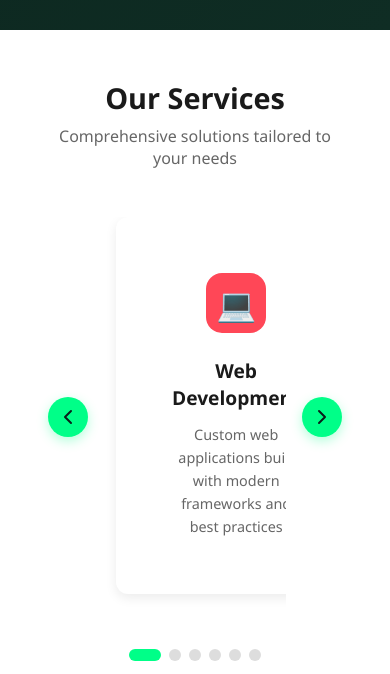
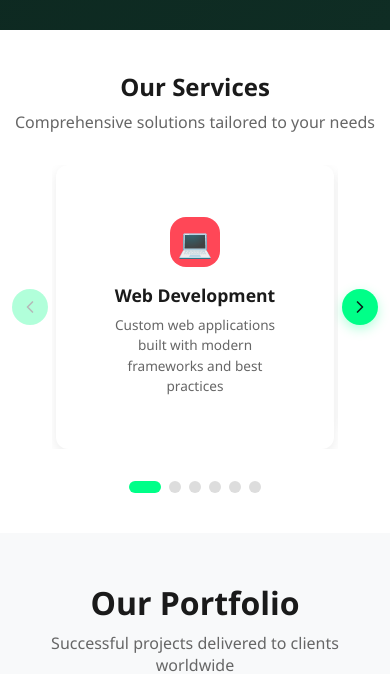
Before and after one commit to Techne-Fixer/Techne-Fixer, a Vue app in the folder frontend_techne/: page / in a window 390 px wide. Shown: the part 814-1488 px from the top of the page. Built offline with nearby package versions, Linux system fonts and the light colour scheme.

Commit message:
Bug/home services (#17)
* MVP services finished

* MVP portfolio

* Fixed the navbar mobile and fixed the 100% width issue in the mobile

* Fixed the home-services in mobile

```diff
--- a/frontend_techne/src/components/public/ServicesCarousel.vue
+++ b/frontend_techne/src/components/public/ServicesCarousel.vue
@@ -8,19 +8,29 @@
       </div>
 
       <div class="carousel-wrapper">
-        <button class="carousel-btn prev" @click="prevSlide" aria-label="Previous">
+        <button
+          class="carousel-btn prev"
+          @click="prevSlide"
+          :disabled="currentIndex === 0"
+          aria-label="Previous">
           <svg width="24" height="24" viewBox="0 0 24 24" fill="none">
             <path d="M15 18L9 12L15 6" stroke="currentColor" stroke-width="2" stroke-linecap="round" stroke-linejoin="round"/>
           </svg>
         </button>
 
         <div class="carousel-track-container">
-          <div class="carousel-track" :style="{ transform: `translateX(-${currentIndex * (100 / visibleSlides)}%)` }">
+          <div
+            class="carousel-track"
+            :style="trackStyle"
+            @touchstart="handleTouchStart"
+            @touchmove="handleTouchMove"
+            @touchend="handleTouchEnd"
+          >
             <div
               v-for="(service, index) in services"
               :key="index"
               class="service-card"
-              :style="{ flex: `0 0 ${100 / visibleSlides}%` }"
+              :style="cardStyle"
             >
               <BaseCard variant="elevated" hoverable padding="large">
                 <div class="card-content">
@@ -35,7 +45,11 @@
           </div>
         </div>
 
-        <button class="carousel-btn next" @click="nextSlide" aria-label="Next">
+        <button
+          class="carousel-btn next"
+          @click="nextSlide"
+          :disabled="currentIndex >= maxIndex"
+          aria-label="Next">
           <svg width="24" height="24" viewBox="0 0 24 24" fill="none">
             <path d="M9 18L15 12L9 6" stroke="currentColor" stroke-width="2" stroke-linecap="round" stroke-linejoin="round"/>
           </svg>
@@ -62,6 +76,8 @@ import BaseCard from '@/components/common/cards/BaseCard.vue';
 
 const currentIndex = ref(0);
 const visibleSlides = ref(3);
+const touchStartX = ref(0);
+const touchEndX = ref(0);
 
 const services = [
   {
@@ -102,12 +118,32 @@ const services = [
   }
 ];
 
+const maxIndex = computed(() => {
+  return Math.max(0, services.length - visibleSlides.value);
+});
+
 const totalDots = computed(() => {
-  return Math.max(1, services.length - visibleSlides.value + 1);
+  return maxIndex.value + 1;
+});
+
+const trackStyle = computed(() => {
+  const cardWidth = 100 / visibleSlides.value;
+  const offset = currentIndex.value * cardWidth;
+  return {
+    transform: `translateX(-${offset}%)`,
+    transition: 'transform 0.5s ease'
+  };
+});
+
+const cardStyle = computed(() => {
+  return {
+    flex: `0 0 ${100 / visibleSlides.value}%`,
+    maxWidth: `${100 / visibleSlides.value}%`
+  };
 });
 
 const nextSlide = () => {
-  if (currentIndex.value < services.length - visibleSlides.value) {
+  if (currentIndex.value < maxIndex.value) {
     currentIndex.value++;
   }
 };
@@ -122,6 +158,33 @@ const goToSlide = (index) => {
   currentIndex.value = index;
 };
 
+// Touch handlers for mobile swipe
+const handleTouchStart = (e) => {
+  touchStartX.value = e.touches[0].clientX;
+};
+
+const handleTouchMove = (e) => {
+  touchEndX.value = e.touches[0].clientX;
+};
+
+const handleTouchEnd = () => {
+  const swipeThreshold = 50;
+  const diff = touchStartX.value - touchEndX.value;
+
+  if (Math.abs(diff) > swipeThreshold) {
+    if (diff > 0) {
+      // Swiped left - next slide
+      nextSlide();
+    } else {
+      // Swiped right - previous slide
+      prevSlide();
+    }
+  }
+
+  touchStartX.value = 0;
+  touchEndX.value = 0;
+};
+
 const updateVisibleSlides = () => {
   if (window.innerWidth < 768) {
     visibleSlides.value = 1;
@@ -130,9 +193,10 @@ const updateVisibleSlides = () => {
   } else {
     visibleSlides.value = 3;
   }
-  // Reset to first slide if current index is out of bounds
-  if (currentIndex.value > services.length - visibleSlides.value) {
-    currentIndex.value = Math.max(0, services.length - visibleSlides.value);
+
+  // Ensure current index is within bounds
+  if (currentIndex.value > maxIndex.value) {
+    currentIndex.value = maxIndex.value;
   }
 };
 
@@ -152,6 +216,7 @@ onUnmounted(() => {
   padding: 5rem 0;
   position: relative;
   width: 100%;
+  overflow: hidden;
 }
 
 .services-container {
@@ -188,17 +253,19 @@ onUnmounted(() => {
 .carousel-track-container {
   overflow: hidden;
   flex: 1;
+  touch-action: pan-y;
 }
 
 .carousel-track {
   display: flex;
-  transition: transform 0.5s ease;
-  gap: 1.5rem;
+  width: 100%;
+  user-select: none;
 }
 
 .service-card {
   padding: 0 0.75rem;
   box-sizing: border-box;
+  min-width: 0;
 }
 
 .card-content {
@@ -207,7 +274,8 @@ onUnmounted(() => {
   display: flex;
   flex-direction: column;
   align-items: center;
-  justify-content: center;
+  justify-content: flex-start;
+  padding: 1.5rem;
 }
 
 .icon-wrapper {
@@ -219,9 +287,10 @@ onUnmounted(() => {
   align-items: center;
   justify-content: center;
   transition: transform 0.3s ease;
+  flex-shrink: 0;
 }
 
-.base-card:hover .icon-wrapper {
+.service-card:hover .icon-wrapper {
   transform: scale(1.1) rotate(5deg);
 }
 
@@ -234,12 +303,14 @@ onUnmounted(() => {
   font-weight: 700;
   color: #1a1a1a;
   margin-bottom: 0.75rem;
+  word-wrap: break-word;
 }
 
 .card-content p {
   font-size: 1rem;
   color: #666;
   line-height: 1.6;
+  word-wrap: break-word;
 }
 
 .carousel-btn {
@@ -258,7 +329,7 @@ onUnmounted(() => {
   box-shadow: 0 4px 12px rgba(0, 255, 136, 0.3);
 }
 
-.carousel-btn:hover {
+.carousel-btn:hover:not(:disabled) {
   background: #00dd77;
   transform: scale(1.1);
 }
@@ -266,6 +337,7 @@ onUnmounted(() => {
 .carousel-btn:disabled {
   opacity: 0.3;
   cursor: not-allowed;
+  box-shadow: none;
 }
 
 .carousel-dots {
@@ -283,6 +355,7 @@ onUnmounted(() => {
   border: none;
   cursor: pointer;
   transition: all 0.3s ease;
+  padding: 0;
 }
 
 .dot.active {
@@ -302,14 +375,22 @@ onUnmounted(() => {
     font-size: 2rem;
   }
 
-  .carousel-track {
-    gap: 1rem;
+  .services-container {
+    padding: 0 1.5rem;
   }
 }
 
 @media (max-width: 768px) {
   .services-section {
-    padding: 3rem 1rem;
+    padding: 3rem 0;
+  }
+
+  .services-container {
+    padding: 0 1rem;
+  }
+
+  .section-header {
+    margin-bottom: 2rem;
   }
 
   .section-header h2 {
@@ -320,18 +401,32 @@ onUnmounted(() => {
     font-size: 1rem;
   }
 
+  .carousel-wrapper {
+    gap: 0.5rem;
+  }
+
   .carousel-btn {
     width: 40px;
     height: 40px;
   }
 
+  .carousel-btn svg {
+    width: 20px;
+    height: 20px;
+  }
+
+  .service-card {
+    padding: 0 0.5rem;
+  }
+
   .card-content {
-    padding: 1.5rem;
+    padding: 1.5rem 1rem;
   }
 
   .icon-wrapper {
     width: 60px;
     height: 60px;
+    margin-bottom: 1rem;
   }
 
   .service-icon {
@@ -340,10 +435,60 @@ onUnmounted(() => {
 
   .card-content h3 {
     font-size: 1.2rem;
+    margin-bottom: 0.5rem;
   }
 
   .card-content p {
     font-size: 0.9rem;
+    line-height: 1.5;
+  }
+}
+
+@media (max-width: 480px) {
+  .services-section {
+    padding: 2.5rem 0;
+  }
+
+  .services-container {
+    padding: 0 0.75rem;
+  }
+
+  .section-header h2 {
+    font-size: 1.5rem;
+  }
+
+  .carousel-wrapper {
+    gap: 0.25rem;
+  }
+
+  .carousel-btn {
+    width: 36px;
+    height: 36px;
+  }
+
+  .service-card {
+    padding: 0 0.25rem;
+  }
+
+  .card-content {
+    padding: 1.25rem 0.75rem;
+  }
+
+  .icon-wrapper {
+    width: 50px;
+    height: 50px;
+  }
+
+  .service-icon {
+    font-size: 1.75rem;
+  }
+
+  .card-content h3 {
+    font-size: 1.1rem;
+  }
+
+  .card-content p {
+    font-size: 0.85rem;
   }
 }
 </style>
```
